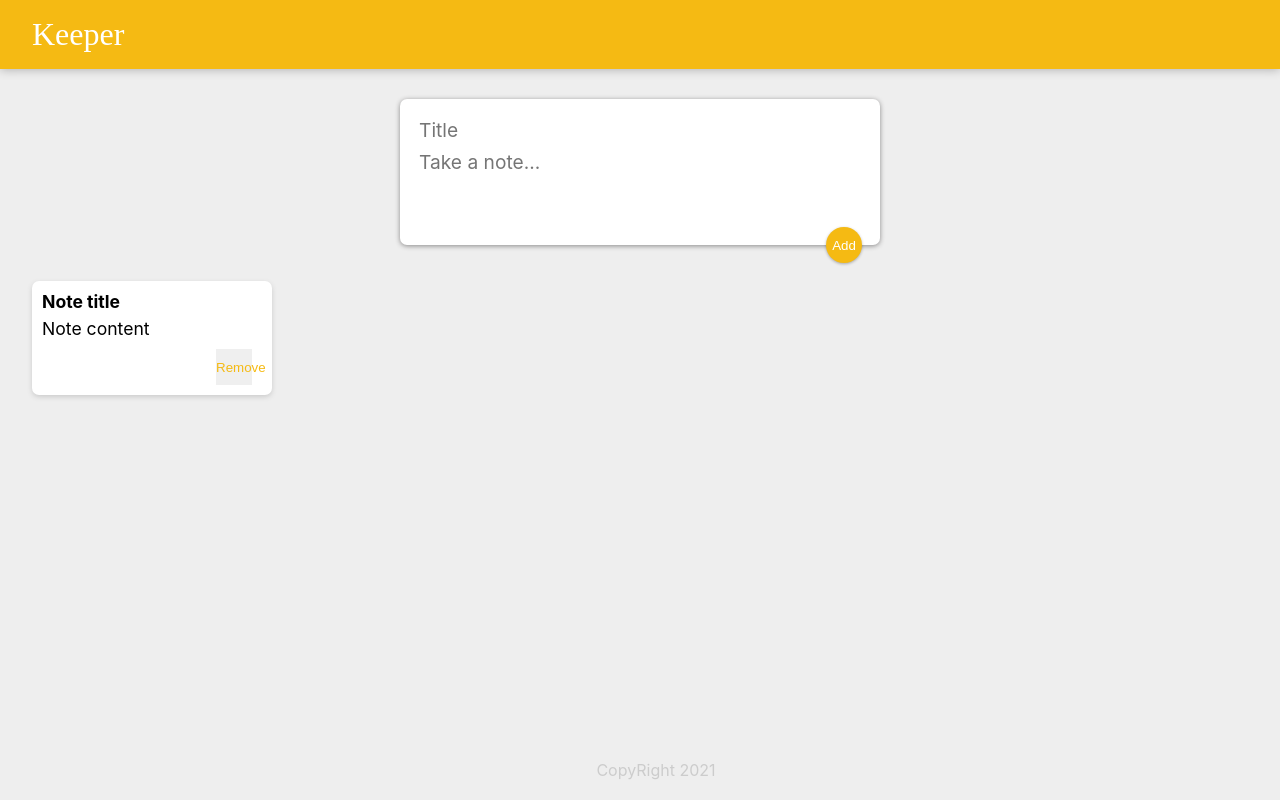
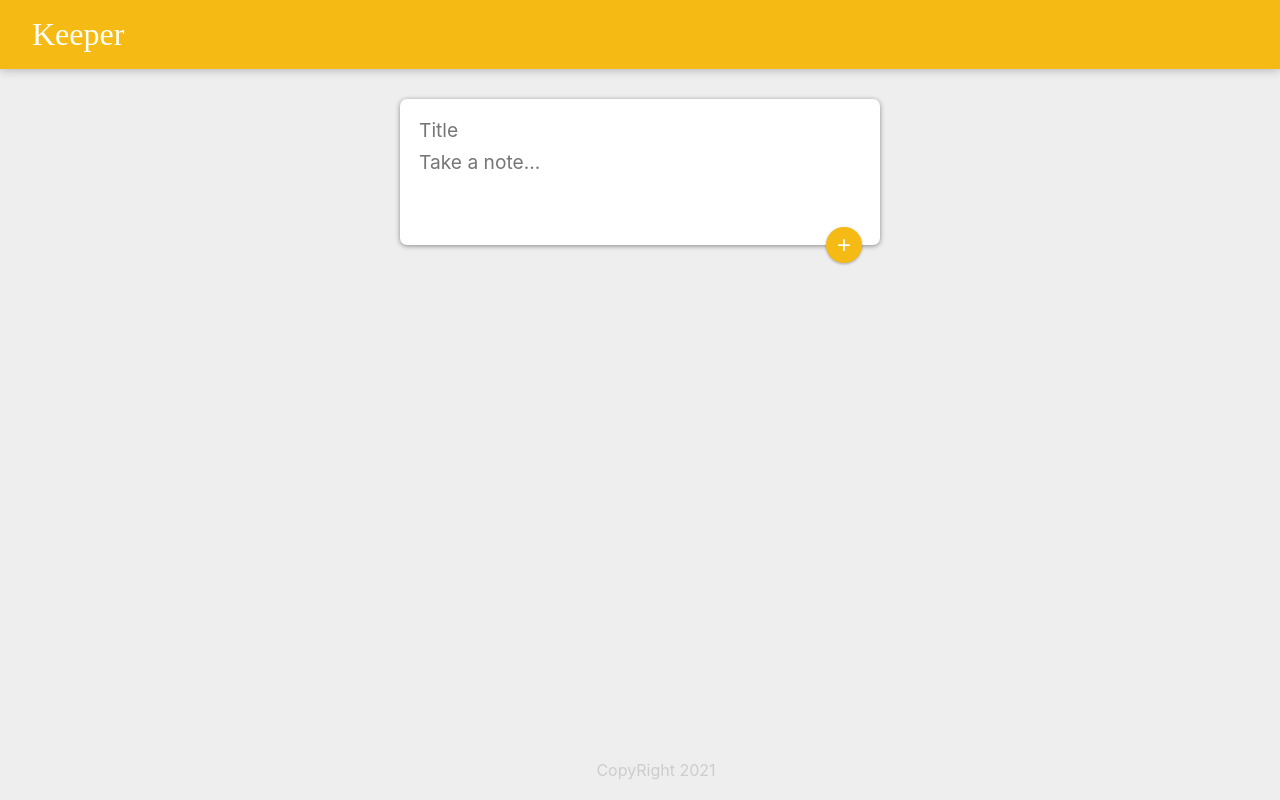
Before and after one commit to yh-sg/keeperReactPrac, a React (Create React App) app: page / in a window 1280 px wide. Built offline with nearby package versions, Linux system fonts and the light colour scheme; a web font is replaced by a local one.

Commit message:
done add function

```diff
--- a/src/App.css
+++ b/src/App.css
@@ -59,12 +59,15 @@ footer p {
   position: relative;
   float: right;
   margin-right: 10px;
-  color: #f5ba13;
+  background-color: #f5ba13;
+  color:white;
   border: none;
   width: 36px;
   height: 36px;
   cursor: pointer;
   outline: none;
+  border-radius: 50%;
+  font-size: 1.5rem;
 }
 
 form {
@@ -99,4 +102,5 @@ form button {
   box-shadow: 0 1px 3px rgba(0, 0, 0, 0.3);
   cursor: pointer;
   outline: none;
+  font-size: 1.5rem;
 }
--- a/src/App.js
+++ b/src/App.js
@@ -4,14 +4,24 @@ import Note from './Components/Note.jsx';
 import Header from './Components/Header.jsx';
 import Footer from './Components/Footer.jsx';
 import CreateArea from './Components/CreateArea.jsx'
+import {useState} from "react";
 // import notes from './notes.js'
 
 function App() {
+
+  const [notes, setNotes] = useState([])
+
+  function addNotes(contents){
+    setNotes(prevNotes=>{
+      return [...prevNotes, contents]
+    })
+  }
+
   return (
     <div>
       <Header />
-      <CreateArea />
-      <Note key={1} title="Note title" content="Note content" />
+      <CreateArea add={addNotes}/>
+      {/* <Note key={1} title="Note title" content="Note content" /> */}
       {/* {notes.map(note=>{
         return(
           <Note
@@ -21,6 +31,15 @@ function App() {
           />
         )
       })} */}
+      {notes.map(note=>{
+        return(
+          <Note
+            key={note.key}
+            title={note.title}
+            content={note.content}
+          />
+        )
+      })}
       <Footer />
     </div>
   );
--- a/src/Components/CreateArea.jsx
+++ b/src/Components/CreateArea.jsx
@@ -1,12 +1,38 @@
-import React from "react";
+import React, {useState} from "react";
 
-function CreateArea() {
+function CreateArea(props) {
+
+    const [contents, setContents] = useState({
+        title: "",
+        content: ""
+    })
+
+    function handleChange(event){
+        const {name, value} = event.target;
+
+        setContents(prevContents=>{
+            return{
+                ...prevContents,
+                [name]: value
+            }
+        })
+    }
+
+    function click(event){
+        event.preventDefault();
+        props.add(contents)
+        setContents({
+            title: "",
+            content: ""
+        })
+    }
+
     return (
         <div>
         <form>
-        <input name="title" placeholder="Title" />
-        <textarea name="content" placeholder="Take a note..." rows="3" />
-        <button>Add</button>
+            <input name="title" placeholder="Title" onChange={handleChange} value={contents.title}/>
+            <textarea name="content" placeholder="Take a note..." rows="3" onChange={handleChange} value={contents.content}/>
+            <button onClick={click}>+</button>
         </form>
         </div>
     );
--- a/src/Components/Note.jsx
+++ b/src/Components/Note.jsx
@@ -5,7 +5,7 @@ function Note(props){
     <div className="note">
         <h1>{props.title}</h1>
         <p>{props.content}</p>
-        <button>Remove</button>
+        <button>-</button>
     </div>
     )
 }
```
Lines whose indentation alone changed are shown as unchanged.
